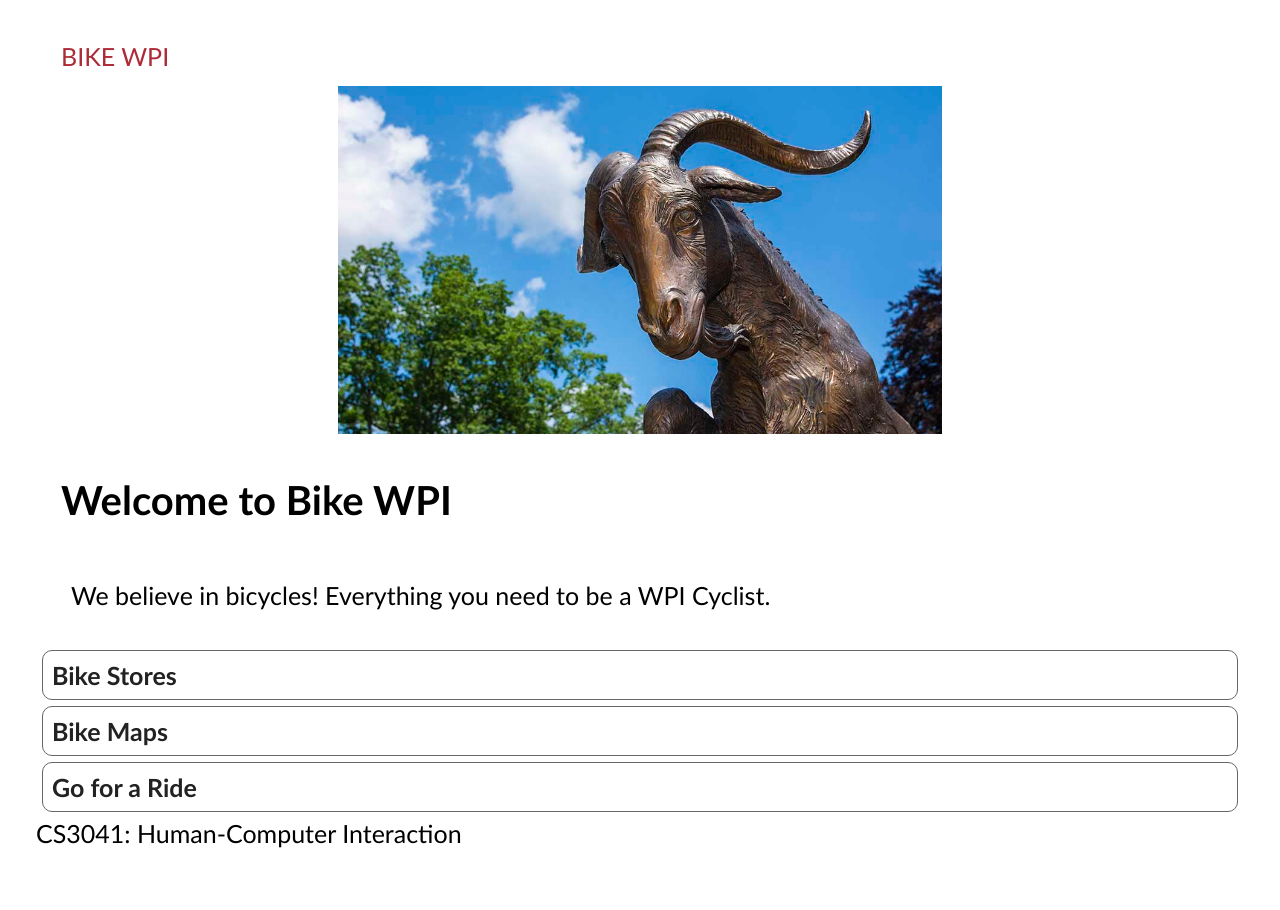
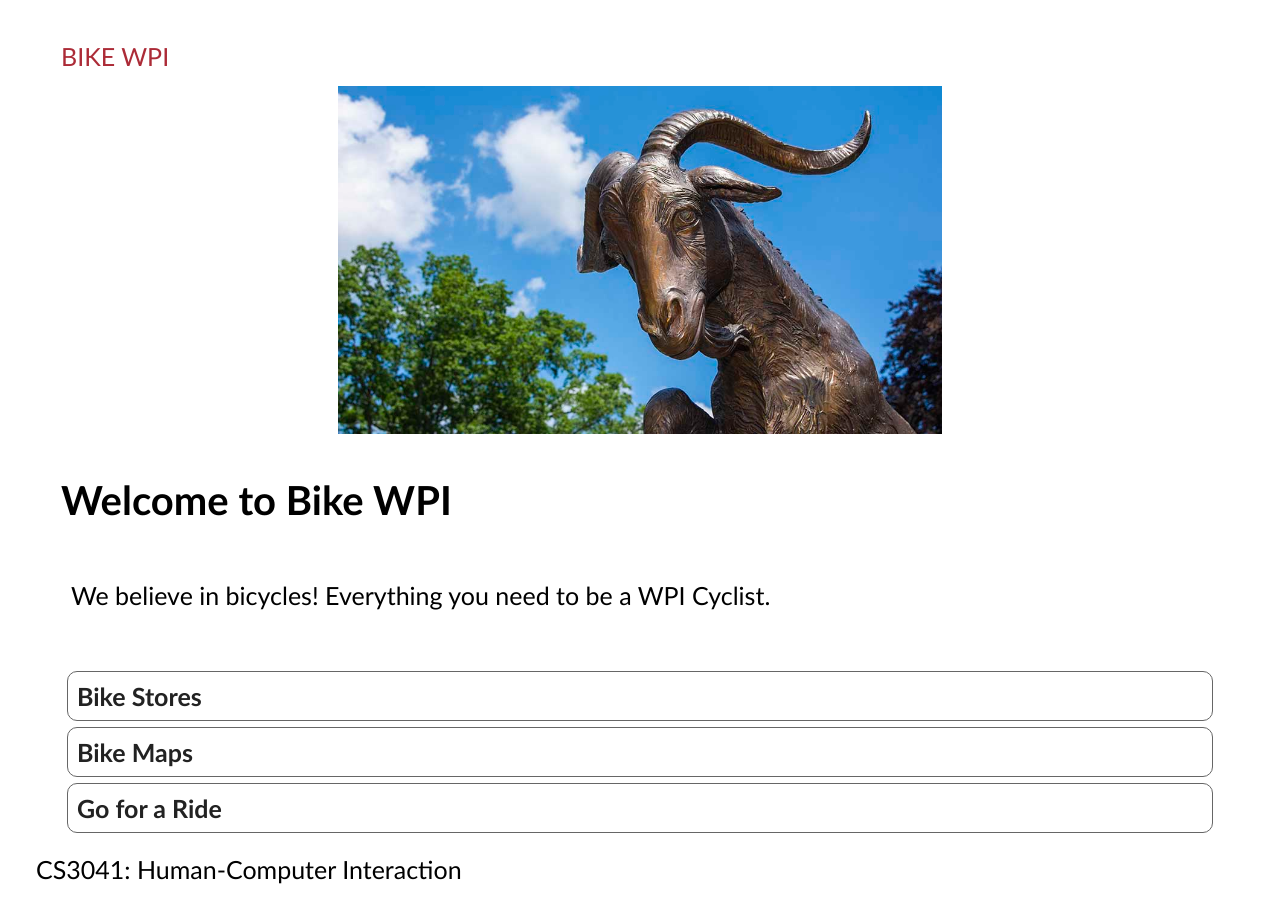
Before and after one commit to andrewhariyanto/lab1, a plain HTML site: page index.html in a window 1280 px wide. Before the commit the page ends 874 px from the top, so only its background shows below. Drawn offline with Linux system fonts and the light colour scheme.

Commit message:
Update style.css

```diff
--- a/style.css
+++ b/style.css
@@ -37,7 +37,7 @@ p{
     margin-right: auto;
 }
 
-#main_nav ul { padding: 0; margin: 0; }
+#main_nav ul { padding: 15px 25px; margin: 0; }
 
 #main_nav li  {
   list-style-type: none;
```
